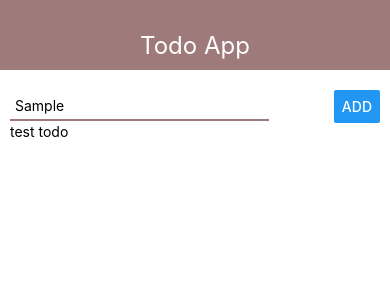
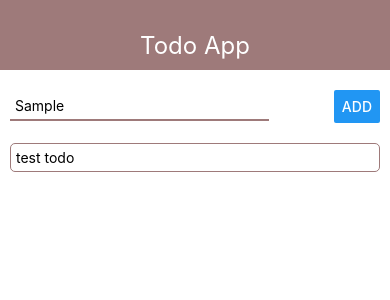
Before and after one commit to SDen4/react_native_demo_1, a React Native app: screen / in a window 390 px wide. Both pictures are taken after typing "Sample" into the empty fields and a click on the button "ADD". Shown: the top 300 px of the page. Built offline with nearby package versions, Linux system fonts and the light colour scheme.

Commit message:
todo item style

```diff
--- a/App.js
+++ b/App.js
@@ -2,6 +2,7 @@
 import { StyleSheet, Text, View } from 'react-native';
 import { AddTodo } from './src/AddTodo';
 import { Navbar } from './src/Navbar';
+import { Todo } from './src/Todo';
 
 export default function App() {
     const [todos, setTodos] = useState([]);
@@ -22,9 +23,9 @@
             <View style={styles.container}>
                 <AddTodo onSubmit={addTodo} />
                 <View>
-                    {todos.map(todo => {
-                        return <Text key={todo.id}>{todo.title}</Text>
-                    })}
+                    {todos.map((todo) => (
+                        <Todo key={todo.id} todo={todo} />
+                    ))}
                 </View>
             </View>
         </View>
--- a/src/AddTodo.js
+++ b/src/AddTodo.js
@@ -20,6 +20,7 @@
         paddingTop: 10,
         justifyContent: 'space-between',
         alignItems: 'center',
+        marginBottom: 20,
     },
     input: {
         width: '70%',
--- /dev/null
+++ b/src/Todo.js
@@ -0,0 +1,20 @@
+import React from 'react';
+import {StyleSheet, Text, View} from 'react-native';
+
+export const Todo = ( {todo} ) => {
+    return (
+        <View style={styles.container}>
+            <Text>{todo.title}</Text>
+        </View>
+    )
+}
+
+const styles = StyleSheet.create({
+    container: {
+        padding: 5,
+        borderColor: '#9e7a7a',
+        borderWidth: 1,
+        borderRadius: 5,
+        marginBottom: 5,
+    },
+})
```
